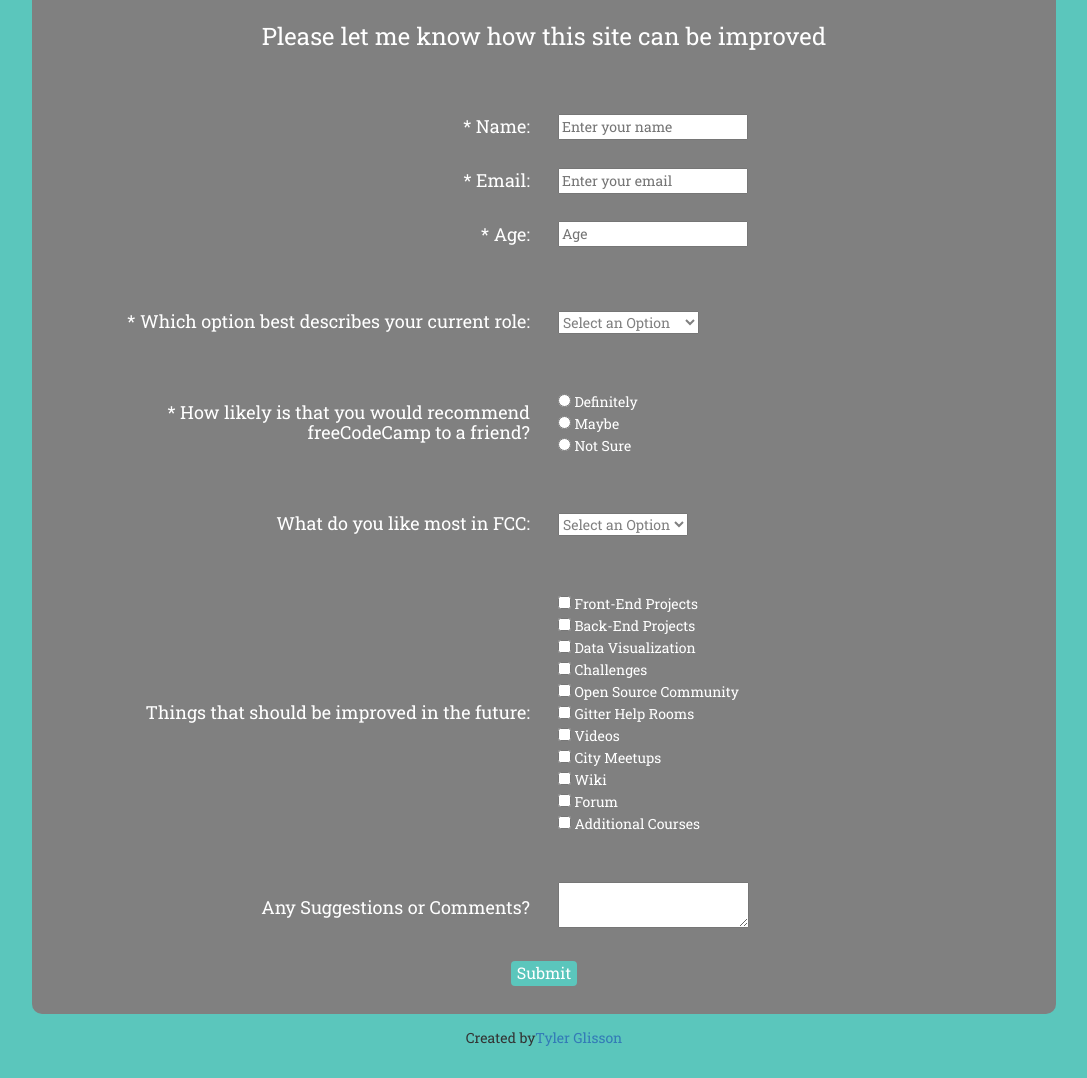
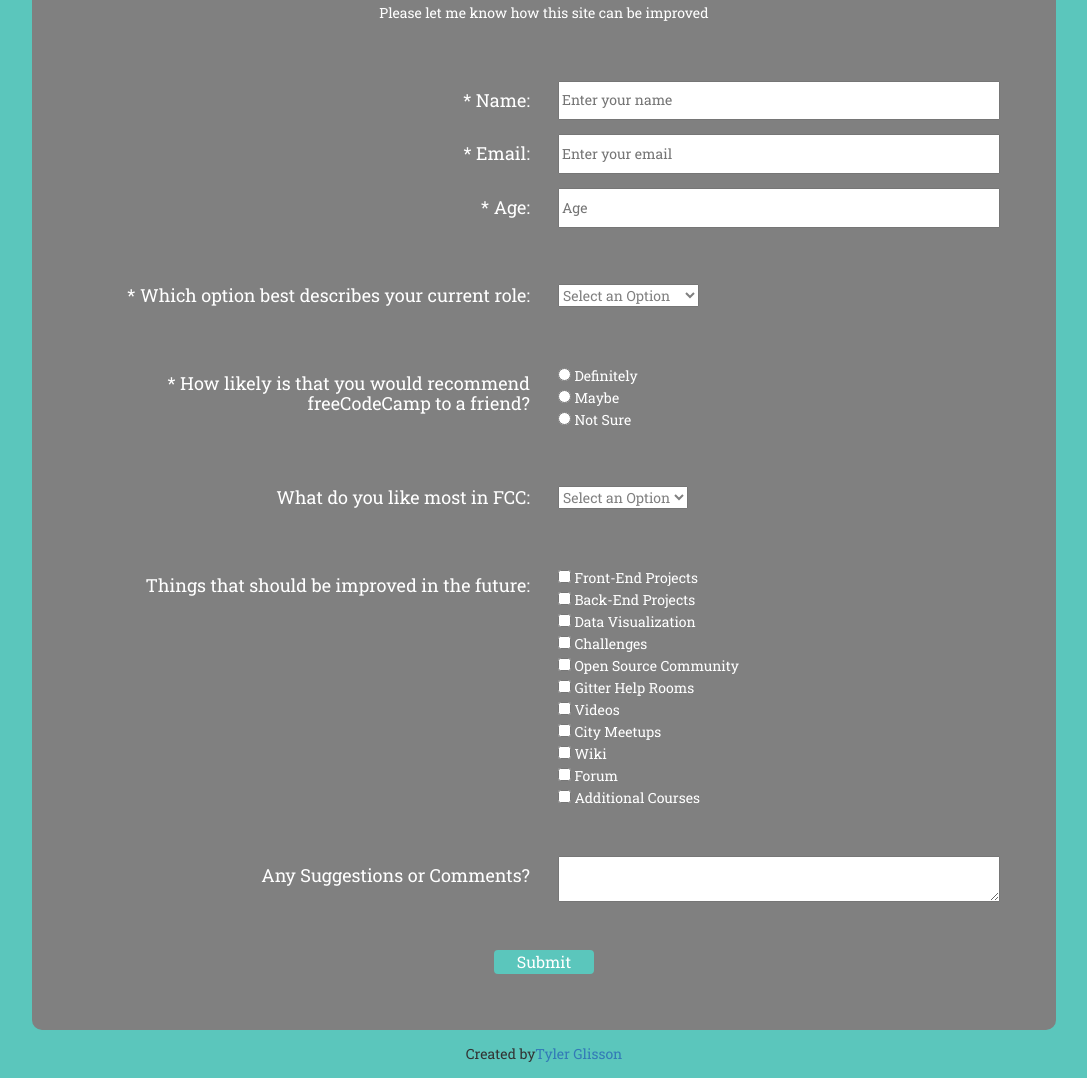
Before and after one commit to TylerGlisson/Simple-Survey-form-for-FCC, a plain HTML site: page index.html in a window 1280 px wide. Shown: the part 105-1183 px from the top of the page, without its empty margins (96-1183 px from the left). Drawn offline with nearby package versions, Linux system fonts and the light colour scheme; a web font is replaced by a local one.

Commit message:
final submission for survery page

```diff
--- a/css/style.css
+++ b/css/style.css
@@ -11,7 +11,7 @@
   display: flex;
   justify-content: center;
 }
-#surveyForm {
+#surveyArea {
   width: 80vw;
   text-align: center;
   background: grey;
@@ -19,24 +19,29 @@
   padding: 2em;
   border-radius: 10px;
 }
-#gridContainer {
+form {
   display: grid;
   grid-template-columns: 1fr 1fr;
   grid-gap: 1em 2em;
   padding: 2em;
 }
-h4 {
- text-align: right;
- align-self: center;
+.leftSide {
+  text-align: right;
 }
-.rightColumn, form {
+.rightSide {
   text-align: left;
+}
+input, select, textarea {
+  color: grey;
+}
+.dropDowns {
+  justify-self: start;
   align-self: center;
 }
-select, textarea {
-  color: grey;
-}
-button {
+.submitButton {
+  grid-column: 1/-1;
+  justify-self: center;
+  width: 100px;
   color: white;
   background: #5bc6bc;
   border-radius: 4px;
@@ -44,7 +49,7 @@
   font-size: 16px;
   opacity: 1;
 }
-button:hover {opacity: .7}
+.submitButton:hover {opacity: .7}
 footer {
   display: flex;
   justify-content: center;
--- a/index.html
+++ b/index.html
@@ -2,7 +2,7 @@
 <html lang="en" >
   <head>
     <meta charset="UTF-8">
-  <title>Site Survey</title>
+    <title id="title">Site Survey</title>
     <link href="https://fonts.googleapis.com/css?family=Alfa+Slab+One|Arbutus+Slab|Open+Sans:400,700,800|Roboto+Slab:400,700|Rubik:400,700,900|Zilla+Slab:400,700" rel="stylesheet">
 
     <link rel='stylesheet' href='https://cdnjs.cloudflare.com/ajax/libs/twitter-bootstrap/3.3.7/css/bootstrap.min.css'>
@@ -13,29 +13,27 @@
     <header>
       <h1>Survey Form<h1>
     </header>
-  <div id="surveyFormContainer">
-    <div id="surveyForm">
-    <!---- Top of survey is centered and not part of the grid---->
-      <h3>Please let me know how this site can be improved</h3>
+    <div id="surveyFormContainer"> <!----Area below header title-->
+      <div id="surveyArea"> <!---Box to hold top description, form, and submit button-->
+        <p>Please let me know how this site can be improved</p>
         <br>
-    <!-----split into grid of two columns---->
-      <div id="gridContainer">
-        <h4>* Name: </h4>
-        <form>
-          <input type="text" name"name" placeholder="Enter your name" class="blackText" required></input>
-      </form>
-      <h4>* Email: </h4>
-      <form>
-        <input type="text" name"email" placeholder="Enter your email" class="blackText" required></input>
-      </form>
-      <h4>* Age: </h4>
-      <form>
-        <input type="text" name"age" placeholder="Age" class="blackText" required></input>
-      </form>
+
+          <form id="survey-form"> <!---Form is split into two column grid-->
+            <h4 class="leftSide">* Name: </h4>
+            <input class="rightSide" type="text" id="name-label" name="name" placeholder="Enter your name" required>
+
+            <h4 class="leftSide">* Email: </h4>
+
+            <input class="rightSide" type="email" id="email-label" name="email" placeholder="Enter your email" required>
+
+            <h4 class="leftSide">* Age: </h4>
+
+            <input class="rightSide" id="number-label" type="number" min="1" max="100" name="age" placeholder="Age">
+
             <br><span></span>
-      <h4>* Which option best describes your current role: </h4>
-      <div class="rightColumn">
-        <select required>
+            <h4 class="leftSide">* Which option best describes your current role: </h4>
+            <div class="rightSide, dropDowns">
+              <select  id="dropdown" required>
                 <option value="5">Select an Option</option>
                 <option value="0">Student</option>
                 <option value="1">Full Time Job</option>
@@ -45,15 +43,16 @@
               </select>
             </div> <!----Drop Down menu----->
             <br><span></span>
-      <h4>* How likely is that you would recommend freeCodeCamp to a friend?</h4>
-      <form>
+            <h4 class="leftSide">* How likely is that you would recommend freeCodeCamp to a friend?</h4>
+            <div class="rightSide">
               <input type="radio" name="recommend" value="definitely"> Definitely<br>
               <input type="radio" name="recommend" value="maybe"> Maybe<br>
               <input type="radio" name="recommend" value="notSure"> Not Sure
-      </form> <!----Reccomendation likelyhood----->
+            </div>
+            <!----Reccomendation likelyhood----->
             <br><span></span>
-      <h4>What do you like most in FCC: </h4>
-      <div class="rightColumn">
+            <h4 class="leftSide">What do you like most in FCC: </h4>
+            <div class="rightSide dropDowns">
               <select placeholder="Select an Option">
                 <option value="6">Select an Option</option>
                 <option value="7">Challenges</option>
@@ -63,8 +62,9 @@
               </select>
             </div> <!----Drop Down menu 2----->
             <br><span></span>
-      <h4>Things that should be improved in the future: </h4>
-      <form>
+            <h4 class="leftSide">Things that should be improved in the future: </h4>
+
+            <div class="rightSide"> <!---checkboxes-->
             <input type="checkbox" name="improvement0" value="frontEnd"> Front-End Projects<br>
             <input type="checkbox" name="improvement1" value="backEnd"> Back-End Projects<br>
             <input type="checkbox" name="improvement2" value="dataVis"> Data Visualization<br>
@@ -76,15 +76,15 @@
             <input type="checkbox" name="improvement8" value="wiki"> Wiki<br>
             <input type="checkbox" name="improvement9" value="forum"> Forum<br>
             <input type="checkbox" name="improvement10" value="courses"> Additional Courses<br>
-      </form> <!-----Improvements radio buttons---->
+            </div> <!-----End of Checkboxes-->
+            <!-----Improvements radio buttons---->
             <br><span></span>
-      <h4>Any Suggestions or Comments? </h4>
-      <form>
-        <textarea name="comments"></textarea>
+            <h4 class="leftSide">Any Suggestions or Comments? </h4>
+
+            <textarea class="rightSide" name="comments"></textarea>
+            <br>
+            <input id="submit" class="submitButton" type="submit" value="Submit">
           </form>
-    </div>
-    <!---- Button is centered in the form and not part of the grid---->
-    <button type="button">Submit</button>
       </div> <!----surveyForm---->
     </div> <!----surveyFormContainer----->
     <footer>Created by <a href="#" target="_blank">Tyler Glisson</a></footer>
```
Lines whose indentation alone changed are shown as unchanged.
